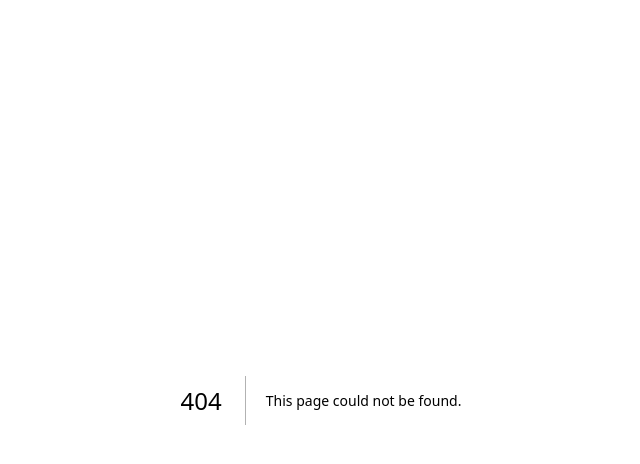
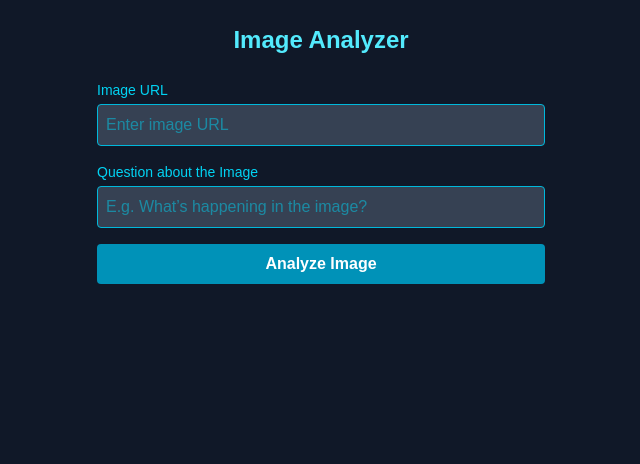
Before and after one commit to Taz458/Open-api-app, a Next.js app: page /image-analyzer in a window 1280 px wide. Before the commit this address had no page. Shown: the top 464 px of the page, without its empty margins (319-959 px from the left). Built offline with nearby package versions, Linux system fonts and the light colour scheme.

Commit message:
Added the image analyzer again, but better

```diff
--- /dev/null
+++ b/app/api/openai/image-analyzer/route.js
@@ -0,0 +1,38 @@
+import { NextResponse } from "next/server";
+import OpenAI from "openai";
+
+const openai = new OpenAI({ apiKey: process.env.OPENAI_API_KEY });
+
+export async function POST(req) {
+  try {
+    const { imageUrl, question } = await req.json();
+
+    if (!imageUrl || !question) {
+      return NextResponse.json({ success: false, error: "Missing input" });
+    }
+
+    const response = await openai.chat.completions.create({
+      model: "gpt-4o",
+      messages: [
+        {
+          role: "user",
+          content: [
+            { type: "text", text: question },
+            { type: "image_url", image_url: { url: imageUrl } },
+          ],
+        },
+      ],
+      max_tokens: 1000,
+    });
+
+    const answer = response.choices[0]?.message?.content || "No response";
+
+    return NextResponse.json({ success: true, answer });
+  } catch (err) {
+    console.error("Image analyzer error:", err);
+    return NextResponse.json({
+      success: false,
+      error: err.message || "Something went wrong",
+    });
+  }
+}
--- /dev/null
+++ b/app/image-analyzer/page.js
@@ -0,0 +1,81 @@
+"use client";
+
+import { useState } from "react";
+
+export default function ImageAnalyzerPage() {
+  const [imageUrl, setImageUrl] = useState("");
+  const [question, setQuestion] = useState("");
+  const [answer, setAnswer] = useState(null);
+  const [loading, setLoading] = useState(false);
+
+  const handleAnalyze = async (e) => {
+    e.preventDefault();
+    setLoading(true);
+    setAnswer(null);
+
+    try {
+      const res = await fetch("/api/openai/image-analyzer", {
+        method: "POST",
+        headers: { "Content-Type": "application/json" },
+        body: JSON.stringify({ imageUrl, question }),
+      });
+
+      const data = await res.json();
+      if (data.success) {
+        setAnswer(data.answer);
+      } else {
+        alert("Error: " + data.error);
+      }
+    } catch (err) {
+      console.error(err);
+      alert("Something went wrong.");
+    } finally {
+      setLoading(false);
+    }
+  };
+
+  return (
+    <div className="min-h-screen bg-gray-900 text-cyan-400 p-6 flex flex-col items-center">
+      <h1 className="text-2xl font-bold mb-6 text-cyan-300">Image Analyzer</h1>
+
+      <form onSubmit={handleAnalyze} className="space-y-4 w-full max-w-md">
+        <div>
+          <label className="block text-sm font-medium mb-1">Image URL</label>
+          <input
+            type="text"
+            value={imageUrl}
+            onChange={(e) => setImageUrl(e.target.value)}
+            placeholder="Enter image URL"
+            className="w-full p-2 rounded bg-gray-700 border border-cyan-500"
+          />
+        </div>
+
+        <div>
+          <label className="block text-sm font-medium mb-1">Question about the Image</label>
+          <input
+            type="text"
+            value={question}
+            onChange={(e) => setQuestion(e.target.value)}
+            placeholder="E.g. What’s happening in the image?"
+            className="w-full p-2 rounded bg-gray-700 border border-cyan-500"
+          />
+        </div>
+
+        <button
+          type="submit"
+          disabled={loading}
+          className="w-full bg-cyan-600 hover:bg-cyan-700 text-white font-bold py-2 px-4 rounded"
+        >
+          {loading ? "Analyzing..." : "Analyze Image"}
+        </button>
+      </form>
+
+      {answer && (
+        <div className="mt-6 bg-gray-800 p-4 rounded shadow max-w-xl w-full">
+          <h2 className="font-semibold text-cyan-300 mb-2">Response</h2>
+          <p className="text-cyan-100 whitespace-pre-wrap">{answer}</p>
+        </div>
+      )}
+    </div>
+  );
+}
--- a/app/page.js
+++ b/app/page.js
@@ -31,6 +31,12 @@ export default function Home() {
         >
           Realtime Chat
         </Link>
+        <Link
+          href="/image-analyzer"
+          className="bg-red-600 hover:bg-red-700 text-white font-bold py-3 px-6 rounded-md transition duration-200 block text-center"
+        >
+          Image Analyzer
+        </Link>
       </div>
     </div>
   );
```
